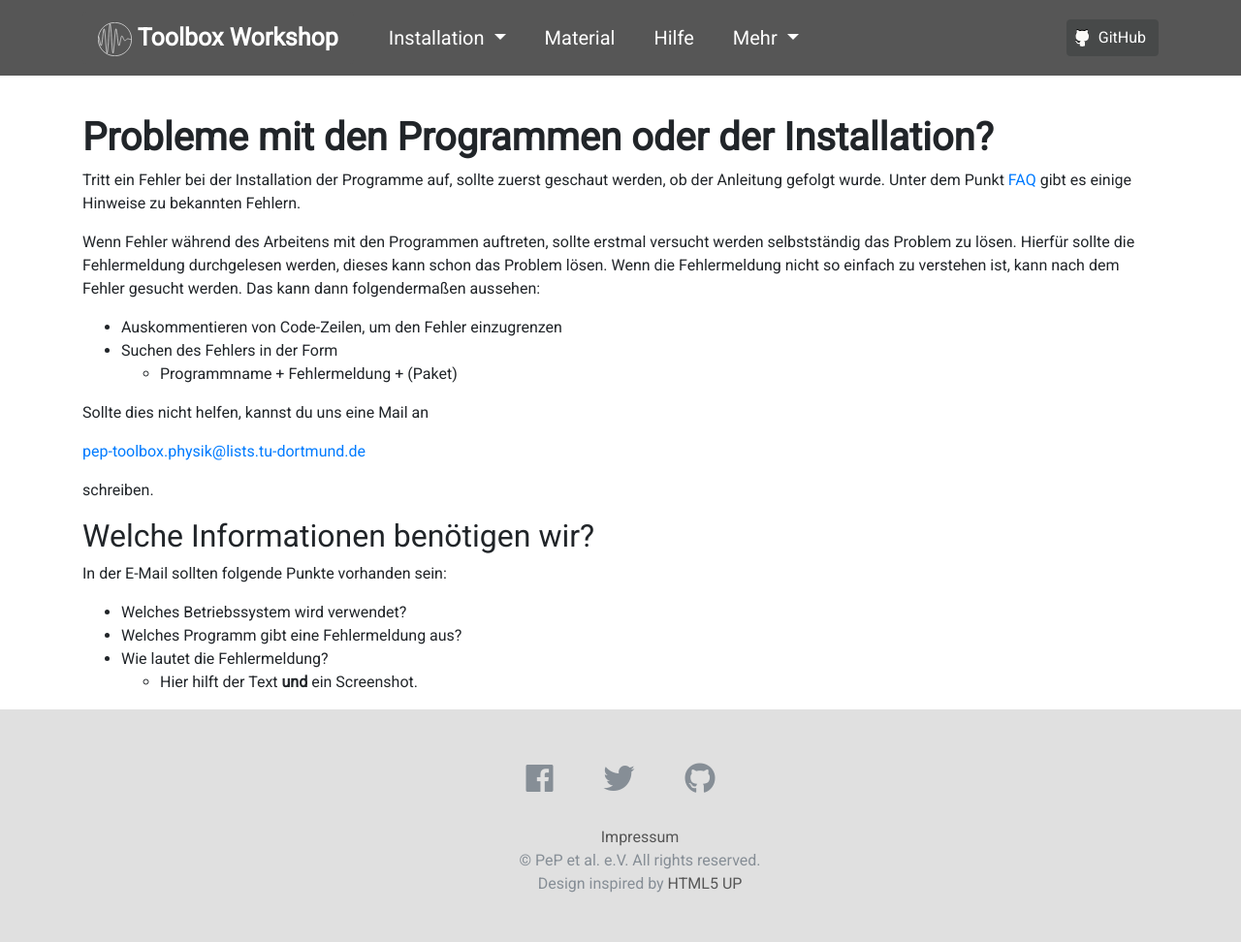
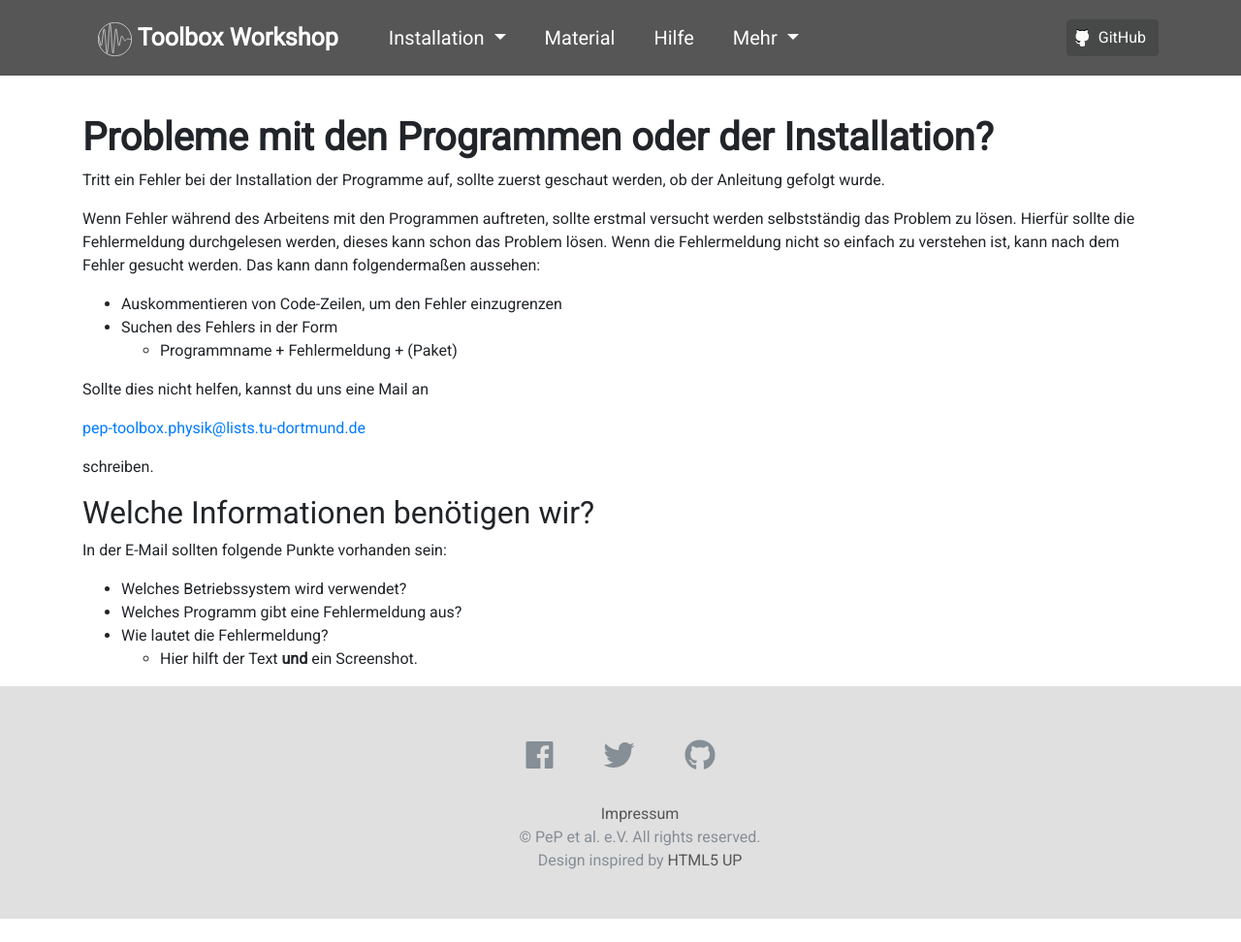
Before and after one commit to pep-dortmund/homepage-toolbox, a Jekyll site: the page built from problem.md, in a window 1280 px wide and 972 px high. Shown: the whole window at 97% size. Built offline with Jekyll 4.4.1, drawn with Linux system fonts in a browser that asks for light colours; nearby versions of some CDN libraries.

Commit message:
Remove faq link

```diff
--- a/problem.md
+++ b/problem.md
@@ -7,7 +7,6 @@ title: Probleme mit den Programmen oder der Installation?
 
 Tritt ein Fehler bei der Installation der Programme auf,
 sollte zuerst geschaut werden, ob der Anleitung gefolgt wurde.
-Unter dem Punkt [FAQ](/faq/index.html) gibt es einige Hinweise zu bekannten Fehlern.
 
 Wenn Fehler während des Arbeitens mit den Programmen auftreten,
 sollte erstmal versucht werden selbstständig das Problem zu lösen.
```
